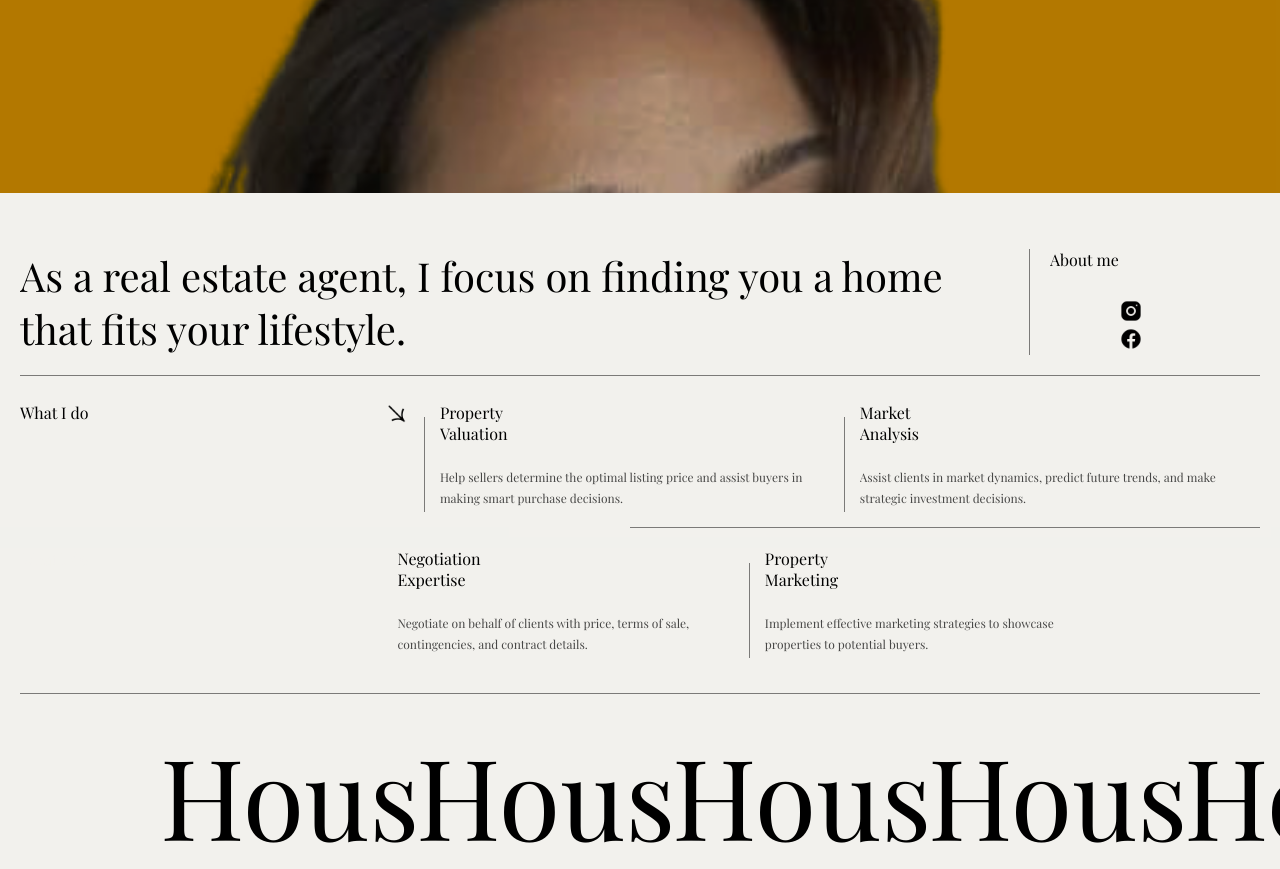
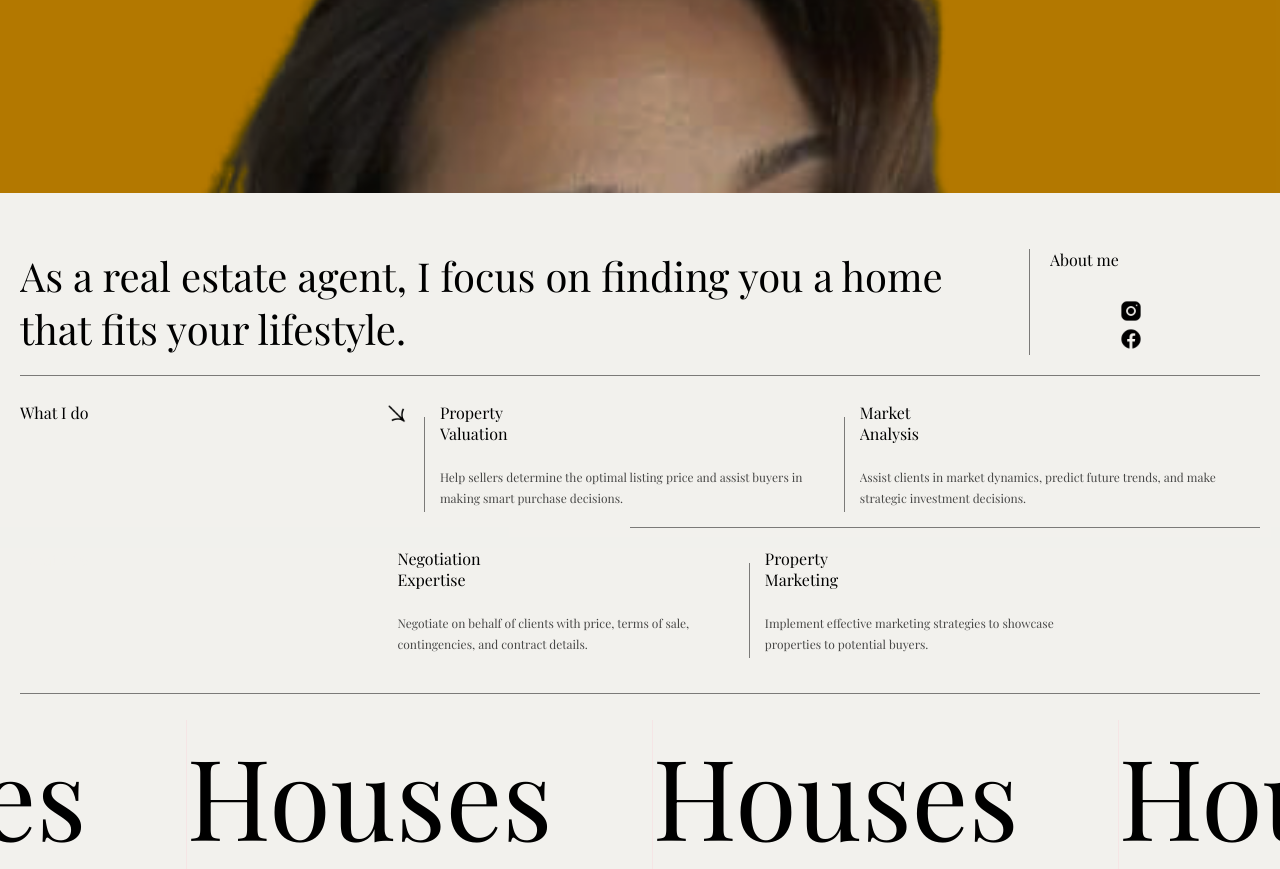
Before and after one commit to gtzjesus/JesicaArreola, a React (Vite) app: page / in a window 1280 px wide. Shown: the part 480-1349 px from the top of the page. Built offline with nearby package versions, Linux system fonts and the light colour scheme.

Commit message:
Working on infinite loop for banner

```diff
--- a/src/ui/banners/Banner.jsx
+++ b/src/ui/banners/Banner.jsx
@@ -8,14 +8,12 @@
 // Imports
 // ------------------------------
 // This section has all necessary imports for this component.
-import React, { useEffect, useRef } from 'react';
 import styled, { keyframes } from 'styled-components';
 
 // ------------------------------
 // Styled Componenets
 // ------------------------------
 // This section has all CSS styles configured for every HTML element.
-// Define keyframes for the moving animation
 const moveText = keyframes`
   0% {
     transform: translateX(100%);
@@ -25,18 +23,19 @@ const moveText = keyframes`
   }
 `;
 
-// Styled components for the banner and text elements
-const StyledBanner = styled.div``;
-
+// Styled components for the text container and text elements
 const TextContainer = styled.div`
+  background-color: pink; /* Apply background color directly to the text container */
+  width: fit-content;
+  overflow: hidden; /* Hide overflow to prevent horizontal scrollbar */
   display: flex;
-
-  animation: ${moveText} ${(props) => props.animationDuration}s linear infinite; /* Apply animation */
+  white-space: nowrap;
+  animation: ${moveText} 10s linear infinite; /* Apply animation */
 `;
 
 const Text = styled.div`
   font-size: var(--font-xxlarge);
-  padding-right: 15rem;
+  padding-right: 100px; /* Adjust spacing between texts */
 `;
 
 // ------------------------------
@@ -44,28 +43,14 @@ const Text = styled.div`
 // ------------------------------
 // This section has our React Component which handles the hook data
 function Banner() {
-  const textContainerRef = useRef(null);
-  const [containerWidth, setContainerWidth] = React.useState(0);
-
-  useEffect(() => {
-    if (textContainerRef.current) {
-      setContainerWidth(textContainerRef.current.offsetWidth);
-    }
-  }, []);
   return (
-    <StyledBanner>
-      <TextContainer
-        ref={textContainerRef}
-        containerWidth={containerWidth}
-        animationDuration={containerWidth / 100}
-      >
+    <TextContainer>
       <Text>Houses</Text>
       <Text>Houses</Text>
       <Text>Houses</Text>
       <Text>Houses</Text>
       <Text>Houses</Text>
     </TextContainer>
-    </StyledBanner>
   );
 }
 
```
Lines whose indentation alone changed are shown as unchanged.
